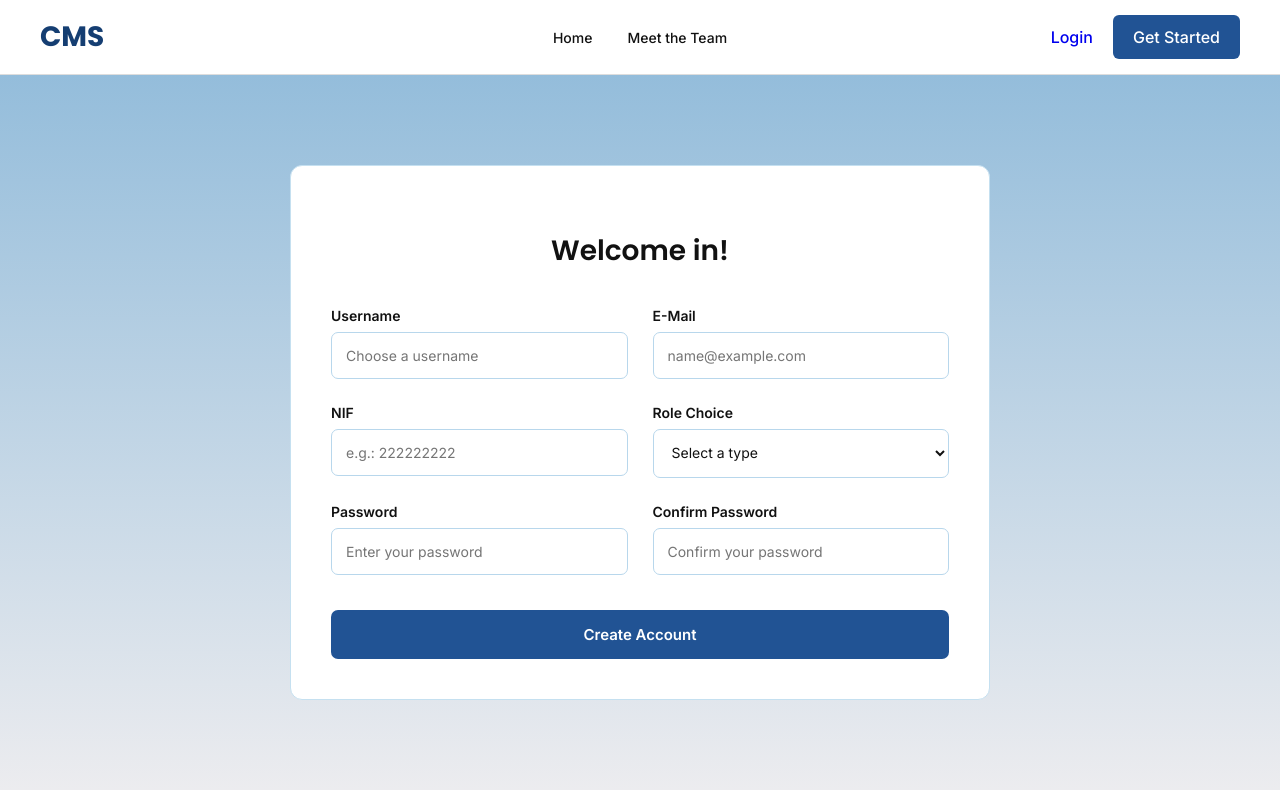
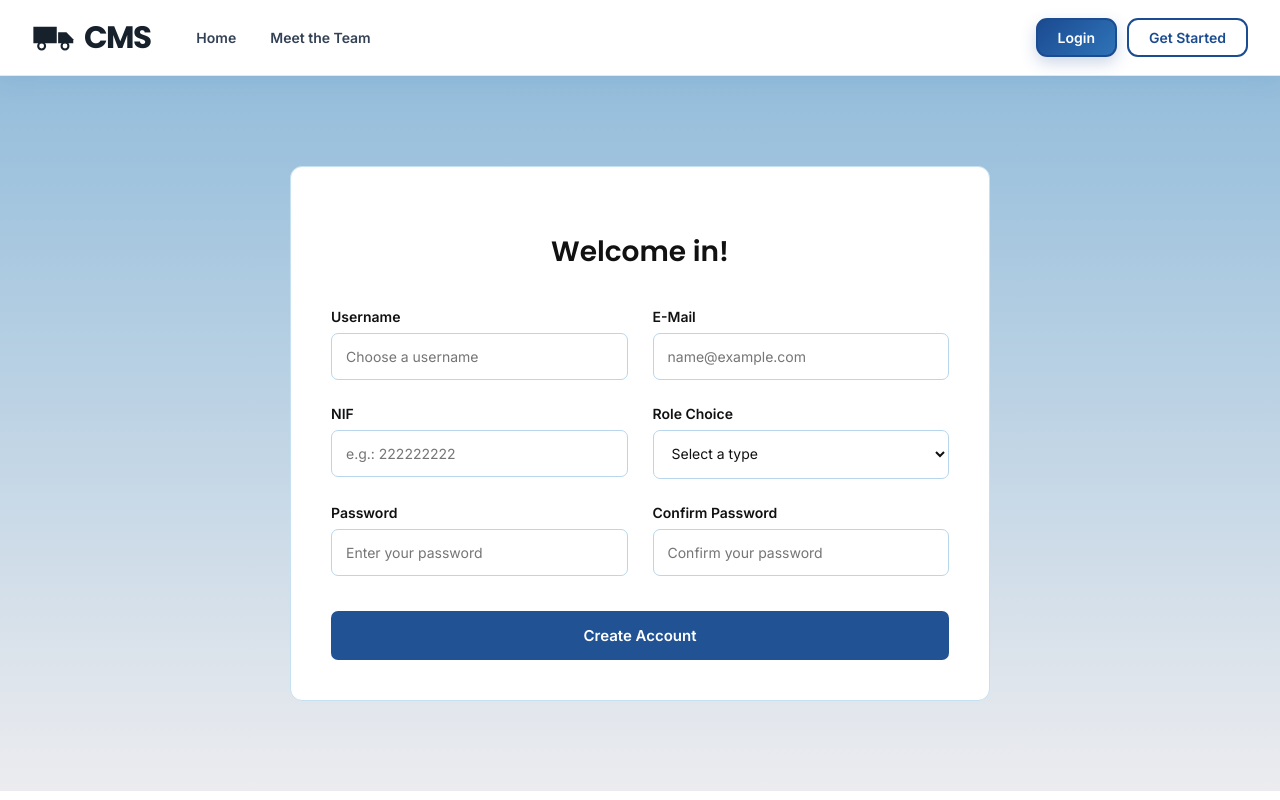
Before and after one commit to aclsantos04-web/EIS_2627-G08_MEGI, a website: page public_html/register.html in a window 1280 px wide. Drawn offline with Linux system fonts and the light colour scheme.

Commit message:
Finalize homepage, authentication pages and client products

```diff
--- a/public_html/register.html
+++ b/public_html/register.html
@@ -10,6 +10,7 @@
 
 
 <link rel="stylesheet" href="css/cms-lara.css">
+<link rel="stylesheet" href="css/public-header.css">
 
 
     <link rel="preconnect" href="https://fonts.googleapis.com">
@@ -22,23 +23,45 @@
 
     <!-- HEADER -->
 
-    <header class="topbar">
 
-        <a href="index.html" class="logo">CMS</a>
+<header class="public-header">
 
-        <nav class="main-nav">
-            <a href="index.html">Home</a>
+    <a href="cms-home.html" class="public-logo"
+       aria-label="CMS - Homepage">
+        <svg viewBox="0 0 64 40" aria-hidden="true">
+            <rect x="2" y="4" width="34" height="24"
+                  fill="currentColor"/>
+            <path d="M38 12h12l10 10v6H38z"
+                  fill="currentColor"/>
+            <circle cx="14" cy="32" r="5"
+                    fill="#fff" stroke="currentColor"
+                    stroke-width="3"/>
+            <circle cx="48" cy="32" r="5"
+                    fill="#fff" stroke="currentColor"
+                    stroke-width="3"/>
+        </svg>
+        CMS
+    </a>
+
+    <nav class="public-nav" aria-label="Main menu">
+        <a href="cms-home.html">Home</a>
         <a href="team.html">Meet the Team</a>
     </nav>
 
-        <div class="auth-links">
-            <a href="login.html">Login</a>
-            <a href="register.html" class="nav-button">
+    <div class="public-actions">
+        <a href="login.html"
+           class="public-btn public-btn-primary">
+            Login
+        </a>
+
+        <a href="register.html"
+           class="public-btn public-btn-outline">
             Get Started
         </a>
     </div>
 
 </header>
+
 
     <!-- REGISTER PAGE -->
 
```
Also changed, not shown: public_html/cms-home.html (+46 -0 lines), public_html/login.html (+29 -6 lines), public_html/images/team/lara.jpg (added). Lines whose indentation alone changed are shown as unchanged.
